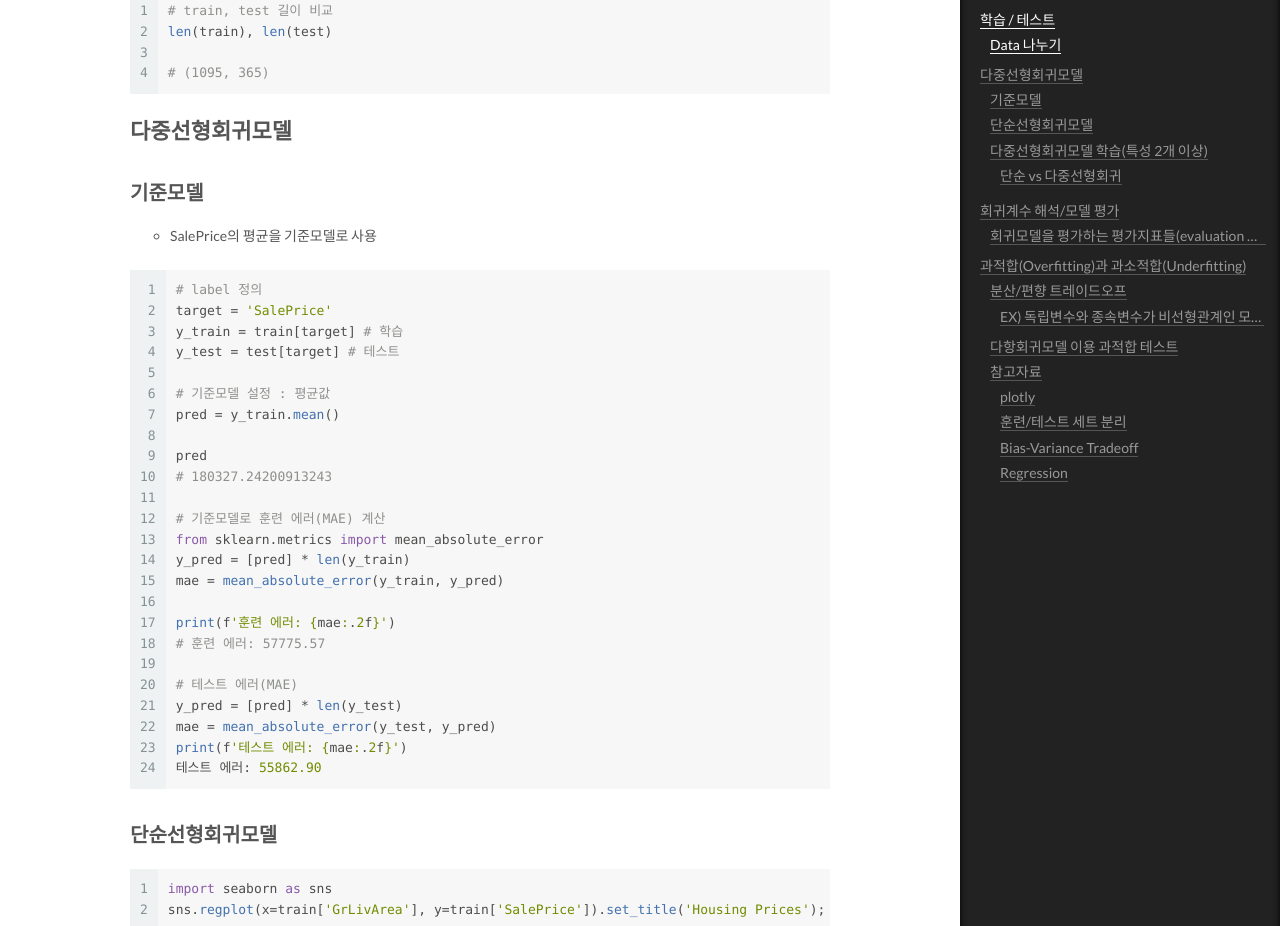
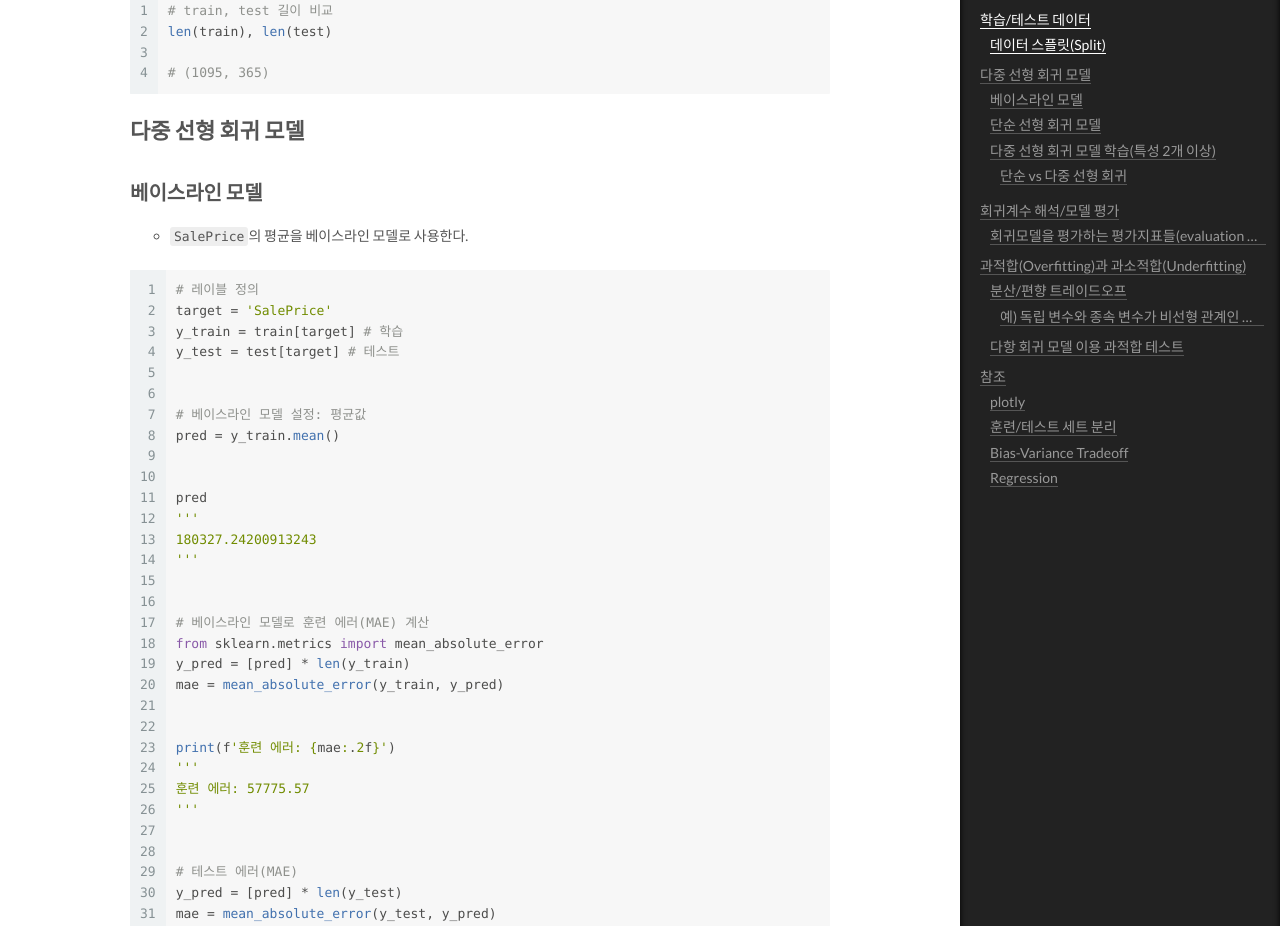
Before and after one commit to 6mini/6mini.github.io, a Jekyll site: the page built from _posts/2021-08-10-lm2.md, in a window 1280 px wide and 1400 px high, scrolled down 2313 px. Shown: the part 143-1069 px from the top of the window. Built offline with Jekyll 4.4.1, drawn with Linux system fonts in a browser that asks for light colours; formulas are drawn with MathJax 3; some of the changed text lies outside the part shown.

Commit message:
다중 선형 회귀 복습 및 포스팅 보완

````diff
--- a/_posts/2021-08-10-lm2.md
+++ b/_posts/2021-08-10-lm2.md
@@ -1,22 +1,22 @@
 ---
-title: '[Linear Models] 다중선형회귀(Multiple Linear Regression)'
-description: 머신러닝모델을 만들 때 학습과 테스트 데이터를 분리 해야 하는 이유와 다중 선형회귀에 대한 이해, 과적합/과소적합과 편향/분산의 트레이드 오프 개념에 대한 이해
+title: '[머신러닝] 다중 선형 회귀(Multiple Linear Regression)란?'
+description: 머신러닝 모델링 시 학습과 테스트 데이터를 분리 해야 하는 이유. 다중 선형 회귀에 대한 이해. 과적합/과소적합과 편향/분산의 트레이드 오프 개념에 대한 이해
 categories:
  - Machine Learning
-tags: [Machine Learning, Linear Models, Supervised Learning, Multiple Linear Regression, 선형회귀모델, 회귀분석, 다중선형회귀모델, 회귀계수, 회귀평가지표, 과적합/과소적합, 분산/편향, 다항회귀모델]
+tags: [머신러닝, 선형 회귀, 평가 지표, 과적합]
 mathjax: enable
-# 0️⃣1️⃣2️⃣3️⃣4️⃣5️⃣6️⃣7️⃣8️⃣9️⃣🔟
 ---
 
 # 복습
-## 회귀모델을 만들 때 기준모델을 어떻게 정의할까? 이 과정이 왜 중요할까?
-  - 적절한 배치 크기 탐색은 모델 훈련에서 매우 중요한 과업 중 하나
-  - 기준이 되는 최소화 기능의 값을 탐색
 
-## 회귀분석이란?
-  - 일반화를 통해 미래 예측을 추정하고자하는 것
+## 회귀 모델에서 베이스라인 모델의 정의와 이 과정이 중요한 이유
+- 적절한 배치 크기 탐색은 모델 훈련에서 매우 중요한 과업 중 하나이다.
+- 기준이 되는 최소화 기능의 값을 탐색한다.
 
-# 학습 / 테스트
+## 회귀 분석
+- 일반화를 통해 미래 예측을 추정하고자하는 것이다.
+
+# 학습/테스트 데이터
 
 ```py
 import pandas as pd
@@ -46,18 +46,19 @@ Index(['Id', 'MSSubClass', 'MSZoning', 'LotFrontage', 'LotArea', 'Street',
 '''
 ```
 
-- 모델의 성능을 평가하기 위해 훈련/테스트 데이터로 나눈다.
-- 관심있는것은 모델 학습에 사용한 **훈련(train) 데이터를 잘 맞추는 모델이 아니라, 학습에 사용하지 않은 테스트(test) 데이터를 얼마나 잘 맞추는지**이다.
+- 모델의 성능을 평가하기 위해 훈련/테스트 데이터로 나눌 것이다.
+- 모델 학습에 사용한 **훈련(train) 데이터를 잘 맞추는 모델이 아니라, 학습에 사용하지 않은 테스트(test) 데이터를 얼마나 잘 맞추는지**가 중요하다.
 - 데이터를 훈련/테스트 데이터로 나누어야 우리가 만든 모델의 예측 성능을 제대로 평가할 수 있다.
-- **학습에 사용하는 데이터와 모델을 평가하는데 사용하는 데이터가 달라야 한다**
-- 데이터를 무작위로 선택해 나누는 방법이 일반적이지만, 시계열 데이터를 가지고 과거에서 미래를 예측하려고 하는 경우 무작위로 데이터를 섞으면 안된다.<br>
-이때는 훈련 데이터 보다 테스트 데이터가 미래의 것이어야 한다.
+- **학습에 사용하는 데이터와 모델을 평가하는데 사용하는 데이터가 달라야 한다.**
+- 데이터를 무작위로 선택해 나누는 방법이 일반적이지만, 시계열 데이터를 가지고 과거에서 미래를 예측하려고 하는 경우 무작위로 데이터를 섞으면 안된다.
+  - 이때는 훈련 데이터 보다 테스트 데이터가 미래의 것이어야 한다.
 
-## Data 나누기
-- DF에 시간/날짜에 관한 정보를 포함한 특성들이 있다. 하지만 시간변화에 상관없는 집값 예측이 목표이기 때문에 무작위로 훈련/테스트 데이터셋으로 나눈다.
+## 데이터 스플릿(Split)
+- 데이터프레임의 시간/날짜에 관한 정보를 포함한 특성들이 있다.
+- 하지만 시간 변화에 상관없는 집 값 예측이 목표이기 때문에 무작위로 훈련/테스트 데이터셋으로 나눈다.
 
 ```py
-# train/test 데이터를 sample 메소드를 사용해 나눈다.
+# train/test 데이터를 sample 메소드를 사용해 스플릿
 train = df.sample(frac=0.75,random_state=1) # 75%
 test = df.drop(train.index)
 
@@ -73,30 +74,39 @@ len(train), len(test)
 # (1095, 365)
 ```
 
-# 다중선형회귀모델
+# 다중 선형 회귀 모델
 
-## 기준모델
-- SalePrice의 평균을 기준모델로 사용
+## 베이스라인 모델
+- `SalePrice`의 평균을 베이스라인 모델로 사용한다.
 
 ```py
-# label 정의
+# 레이블 정의
 target = 'SalePrice'
 y_train = train[target] # 학습
 y_test = test[target] # 테스트
 
-# 기준모델 설정 : 평균값
+
+# 베이스라인 모델 설정: 평균값
 pred = y_train.mean()
 
+
 pred
-# 180327.24200913243
+'''
+180327.24200913243
+'''
 
-# 기준모델로 훈련 에러(MAE) 계산
+
+# 베이스라인 모델로 훈련 에러(MAE) 계산
 from sklearn.metrics import mean_absolute_error
 y_pred = [pred] * len(y_train)
 mae = mean_absolute_error(y_train, y_pred)
 
+
 print(f'훈련 에러: {mae:.2f}')
-# 훈련 에러: 57775.57
+'''
+훈련 에러: 57775.57
+'''
+
 
 # 테스트 에러(MAE)
 y_pred = [pred] * len(y_test)
@@ -105,7 +115,7 @@ print(f'테스트 에러: {mae:.2f}')
 테스트 에러: 55862.90
 ```
 
-## 단순선형회귀모델
+## 단순 선형 회귀 모델
 
 ```py
 import seaborn as sns
@@ -119,29 +129,34 @@ from sklearn.linear_model import LinearRegression
 
 model = LinearRegression()
 
+
 features = ['GrLivArea']
 X_train = train[features]
 X_test = test[features]
+
 
 # 모델 fit
 model.fit(X_train, y_train)
 y_pred = model.predict(X_train)
 mae = mean_absolute_error(y_train, y_pred)
 print(f'훈련 에러: {mae:.2f}')
+'''
+훈련 에러: 38327.78
+'''
 
-# 훈련 에러: 38327.78
 
 # 테스트 데이터에 적용
 y_pred = model.predict(X_test)
 mae = mean_absolute_error(y_test, y_pred)
 print(f'테스트 에러: {mae:.2f}')
-
-# 테스트 에러: 35476.63
+'''
+테스트 에러: 35476.63
+'''
 ```
 
-- 기준모델과 비교해 보면 에러가 줄어든 것을 확인할 수 있다.
+- 베이스라인 모델과 비교해 보면 에러가 줄어든 것을 확인할 수 있다.
 
-## 다중선형회귀모델 학습(특성 2개 이상)
+## 다중 선형 회귀 모델 학습(특성 2개 이상)
 
 ```py
 import numpy as np
@@ -195,36 +214,41 @@ import itertools
 
 def surface_3d(df, f1, f2, target, length=20, **kwargs):
     """
-    2특성 1타겟 선형모델평면을 시각화 합니다.
+    2특성 1타겟 선형 모델 평면 시각화
 
-    df : 데이터프레임
-    f1 : 특성 1 열 이름
-    f2 : 특성 2 열 이름
-    target : 타겟 열 이름
-    length : 각 특성의 관측치 갯수
+    df: 데이터프레임
+    f1: 특성 1 열 이름
+    f2: 특성 2 열 이름
+    target: 타겟 열 이름
+    length: 각 특성의 관측치 갯수
 
     """
 
     # scatter plot(https://plotly.com/python-api-reference/generated/plotly.express.scatter_3d)
     plot = px.scatter_3d(df, x=f1, y=f2, z=target, opacity=0.5, **kwargs)
 
-    # 다중선형회귀방정식 학습
+
+    # 다중 선형 회귀방정식 학습
     model = LinearRegression()
     model.fit(df[[f1, f2]], df[target])
+
 
     # 좌표축 설정
     x_axis = np.linspace(df[f1].min(), df[f1].max(), length)
     y_axis = np.linspace(df[f2].min(), df[f2].max(), length)
     coords = list(itertools.product(x_axis, y_axis))
 
+
     # 예측
     pred = model.predict(coords)
     z_axis = pred.reshape(length, length).T
+
 
     # plot 예측평면
     plot.add_trace(go.Surface(x=x_axis, y=y_axis, z=z_axis, colorscale='Viridis'))
 
     return plot
+
 
 surface_3d(
     train,
@@ -238,41 +262,51 @@ surface_3d(
 ![스크린샷 2021-08-10 21 20 00](https://user-images.githubusercontent.com/79494088/128865647-437d55df-0b9c-4c0d-a789-5627518eaead.png)
 
 # 회귀계수 해석/모델 평가
-- 단순선형회귀식 : $y = \beta_0 + \beta_1 x $
-- 2특성의 다중선형회귀 식 $y = \beta_0 + \beta_1x_1 + \beta_2x_2$
-- 계수들(coefficients or parameters) $\beta_0$~$\beta_2$ 는 어떻게 구할까?
+- 단순 선형 회귀식: $y = \beta_0 + \beta_1 x $
+- 2특성의 다중 선형 회귀식 $y = \beta_0 + \beta_1x_1 + \beta_2x_2$
+- 계수들(coefficients or parameters) $\beta_0$~$\beta_2$를 구하는 방법은 아래와 같다.
 
 ```py
 # 절편(intercept)과 계수들(coefficients)
 model.intercept_, model.coef_
+'''
+(-102743.02342270731, array([   54.40145532, 33059.44199506]))
+'''
 
-# (-102743.02342270731, array([   54.40145532, 33059.44199506]))
 
-# 회귀식을 만들어 봅시다.
+# 회귀식
 b0 = model.intercept_
 b1, b2 = model.coef_
 
 print(f'y = {b0:.0f} + {b1:.0f}x\u2081 + {b2:.0f}x\u2082')
-
-# y = -102743 + 54x₁ + 33059x₂
+'''
+y = -102743 + 54x₁ + 33059x₂
+'''
 ```
 
-- $\beta_1$과 $\beta_2$ 모두 양수이다. 이것은 $x_1$, $x_2$이 증가할 때마다 $y$ 도 증가한다는 뜻이다.
+- $\beta_1$과 $\beta_2$ 모두 양수이다.
+  - 이것은 $x_1$, $x_2$이 증가할 때마다 $y$ 도 증가한다는 뜻이다.
 - 만약 음수인 경우에는 $y$ 가 감소한다는 뜻이다.
-- 가상의 관측 데이터를 넣어 모델이 어떻게 예측하는지 관찰
+- 가상의 관측 데이터를 넣어 모델이 어떻게 예측하는지 관찰한다.
 
 ```py
 model.predict([[2000, 10]])
+'''
+array([336654.30716253])
+'''
 
-# array([336654.30716253])
 
 model.predict([[2000, 3]])
-
-# array([105238.21319714])
+'''
+array([105238.21319714])
+'''
 ```
 
-- 선형회귀는 다른 ML 모델에 비해 상대적으로 학습이 빠르고 설명력이 강하다.
+- 선형회귀는 다른 머신러닝 모델에 비해 상대적으로 학습이 빠르고 설명력이 강하다.
 - 하지만 선형 모델이므로 과소적합(underfitting)이 잘 일어난다는 단점이 있다.
+
+{% include ad.html %}
+
 {% raw %}
 ## 회귀모델을 평가하는 평가지표들(evaluation metrics)
 - MSE (Mean Squared Error) =
@@ -296,7 +330,8 @@ hMAE = mean_absolute_error(y_train, y_pred)
 hMSE = mean_squared_error(y_train, y_pred)
 hRMSE = np.sqrt(hMSE)
 hR2 = r2_score(y_train, y_pred)
-print(f'훈련 MAE : {hMAE}\n훈련 MSE : {hMSE}\n훈련 RMSE : {hRMSE}\n훈련 R2 : {hR2}')
+print(f'훈련 MAE: {hMAE}\n훈련 MSE: {hMSE}\n훈련 RMSE: {hRMSE}\n훈련 R2: {hR2}')
+
 
 # 테스트
 y_pred = model.predict(X_test)
@@ -305,37 +340,35 @@ tMAE =  mean_absolute_error(y_test, y_pred)
 tMSE = mean_squared_error(y_test, y_pred)
 tRMSE = np.sqrt(tMSE)
 tR2 = r2_score(y_test, y_pred)
-print(f'테스트 MAE : {tMAE}\n테스트 MSE : {tMSE}\n테스트 RMSE : {tRMSE}\n테스트 R2 : {tR2}')
+print(f'테스트 MAE: {tMAE}\n테스트 MSE: {tMSE}\n테스트 RMSE: {tRMSE}\n테스트 R2: {tR2}')
+'''
+훈련 MAE: 170777.34212565765
+훈련 MSE: 67099053309.953606
+훈련 RMSE: 259034.84960513248
+훈련 R2: 0.5076085988757708
 
-'''
-훈련 MAE : 170777.34212565765
-훈련 MSE : 67099053309.953606
-훈련 RMSE : 259034.84960513248
-훈련 R2 : 0.5076085988757708
-테스트 MAE : 179252.52593261775
-테스트 MSE : 71083994178.75656
-테스트 RMSE : 266615.81757044455
-테스트 R2 : 0.45999300199894533
+테스트 MAE: 179252.52593261775
+테스트 MSE: 71083994178.75656
+테스트 RMSE: 266615.81757044455
+테스트 R2: 0.45999300199894533
 '''
 ```
 
 # 과적합(Overfitting)과 과소적합(Underfitting)
-
-- 일반화
-  - 테스트 데이터에서 만들어내는 오차를 일반화 오차라고 부른다.
-  - 훈련 데이터에서와 같이 테스트 데이터에서도 좋은 성능을 내는 모델은 일반화가 잘 된 모델이라고 부른다.
-  - 모델이 너무 훈련데이터에 과하게 학습(과적합)을 하지 않도록 하는 많은 일반화 방법들이 있다.
-- 당연히 예측모델이 훈련데이터에서보다 테스트데이터에서 오차가 적게 나오기를 기대하지만 현실적으로 모든 데이터를 얻을 수 없기 때문에 훈련데이터로부터 일반화가 잘 되는 모델을 학습시켜야 한다.
-  - 과적합 : 훈련데이터에만 특수한 성질을 과하게 학습해 일반화를 못해 결국 테스트데이터에서 오차가 커지는 현상
-  - 과소적합 : 훈련데이터에 과적합도 못하고 일반화 성질도 학습하지 못해, 훈련/테스트 데이터 모두에서 오차가 크게 나오는 경우
-- 머신러닝과정 중에서 과적합은 피할 수 없는 문제이고 완전히 극복할 수도 없다. 그래서 대부분 학습 알고리즘은 이런 과적합을 완화시킬 수 있는 방법을 제공한다.
+- 테스트 데이터에서 만들어내는 오차를 일반화 오차라고 부른다.
+- 훈련 데이터에서와 같이 테스트 데이터에서도 좋은 성능을 내는 모델은 일반화가 잘 된 모델이라고 부른다.
+- 모델이 너무 훈련 데이터에 과하게 학습(과적합)을 하지 않도록 하는 많은 일반화 방법들이 있다.
+- 당연히 예측 모델이 훈련 데이터에서보다 테스트 데이터에서 오차가 적게 나오기를 기대하지만 현실적으로 모든 데이터를 얻을 수 없기 때문에 훈련 데이터로부터 일반화가 잘 되는 모델을 학습시켜야 한다.
+  - 과적합: 훈련 데이터에만 특수한 성질을 과하게 학습해 일반화를 못해 결국 테스트 데이터에서 오차가 커지는 현상이다.
+  - 과소적합: 훈련 데이터에 과적합도 못하고 일반화 성질도 학습하지 못해, 훈련/테스트 데이터 모두에서 오차가 크게 나오는 경우이다.
+- 머신러닝 과정 중에서 과적합은 피할 수 없는 문제이고 완전히 극복할 수도 없다.
+- 그래서 대부분 학습 알고리즘은 이런 과적합을 완화시킬 수 있는 방법을 제공한다.
 - 다중 선형 회귀에서는 $R^2$값으로 과적합 여부를 판단할 수 있다.
 
 ## 분산/편향 트레이드오프
 - 과/소적합은 오차의 편향(Bias)과 분산(Variance)개념과 관계가 있다.
-- 결론
-  - 분산이 높은경우는, 모델이 학습 데이터의 노이즈에 민감하게 적합하여 테스트데이터에서 일반화를 잘 못하는 경우 즉 과적합 상태
-  - 편향이 높은경우는, 모델이 학습 데이터에서, 특성과 타겟 변수의 관계를 잘 파악하지 못해 과소적합 상태
+  - 분산이 높은경우는, 모델이 학습 데이터의 노이즈에 민감하게 적합하여 테스트 데이터에서 일반화를 잘 못하는 경우 즉 과적합 상태이다.
+  - 편향이 높은경우는, 모델이 학습 데이터에서, 특성과 타겟 변수의 관계를 잘 파악하지 못해 과소적합 상태이다.
 
 {% raw %} $${\displaystyle \operatorname {E} _{D}{\Big [}{\big (}y-{\hat {f}}(x;D){\big )}^{2}{\Big ]}={\Big (}\operatorname {Bias} _{D}{\big [}{\hat {f}}(x;D){\big ]}{\Big )}^{2}+\operatorname {Var} _{D}{\big [}{\hat {f}}(x;D){\big ]}+\sigma ^{2}}$$
 
@@ -343,16 +376,15 @@ $${\displaystyle \operatorname {Bias} _{D}{\big [}{\hat {f}}(x;D){\big ]}=\opera
 
 $${\displaystyle \operatorname {Var} _{D}{\big [}{\hat {f}}(x;D){\big ]}=\operatorname {E} _{D}[{\big (}\operatorname {E} _{D}[{\hat {f}}(x;D)]-{\hat {f}}(x;D){\big )}^{2}]}$$ {% endraw %}
 
-### EX) 독립변수와 종속변수가 비선형관계인 모델로 학습을 해야하는 데이터에서,
-- 단순선형모델로 학습하는 경우
-- 데이터 포인터를 모두 지나가도록 곡선 피팅이 가능한 다항모델로 학습을 진행한다고 가정
-  - 선형모델 예측은 학습데이터에서 타겟값과 오차가 크다. 이를 "편향이 높다"고 한다.(과소적합)
-  - 하지만 훈련/테스트 두 데이터에서 그 오차가 비슷하다. 이를 "분산이 낮다"고 합니다. (오차는 여전히 많지만)
+### 예) 독립 변수와 종속 변수가 비선형 관계인 모델로 학습을 해야하는 데이터
+- 단순 선형 모델로 학습하는 경우와 데이터 포인터를 모두 지나가도록 곡선 피팅이 가능한 다항모델로 학습을 진행한다고 가정한다.
+  - 선형 모델 예측은 학습 데이터에서 타겟값과 오차가 크다. 이를 "편향이 높다"고 한다.(과소적합)
+  - 하지만 훈련/테스트 두 데이터에서 그 오차가 비슷하다. 이를 "분산이 낮다"고 한다.(오차는 여전히 많지만)
 
 ![스크린샷 2021-08-10 14 03 25](https://user-images.githubusercontent.com/79494088/128810921-3d37189c-7f41-44af-b0f3-8eb4322ea426.png)
 
-- 곡선을 피팅한 모델에서는, 학습데이터에서 오차가 0에 가까우나("낮은 편향"), 테스트 데이터에서 오차가 많아진다.
-- 이렇게 한 데이터세트에서는 오차가 적은데 다른 데이터 세트에서는 오차가 많이 늘어나는 현상(데이터 세트의 종류에 따라 예측값 분산이 높을 때)을 과적합이라고 하며 "분산이 높다"라고 한다.
+- 곡선을 피팅한 모델에서는, 학습 데이터에서 오차가 0에 가까우나("낮은 편향"), 테스트 데이터에서 오차가 많아진다.
+- 이렇게 한 데이터 세트에서는 오차가 적은데 다른 데이터 세트에서는 오차가 많이 늘어나는 현상(데이터 세트의 종류에 따라 예측값 분산이 높을 때)을 과적합이라고 하며 "분산이 높다"라고 한다.
 
 ![스크린샷 2021-08-10 14 15 55](https://user-images.githubusercontent.com/79494088/128811913-652907d6-2859-4a29-a355-7449376f25f9.png)
 
@@ -365,35 +397,36 @@ $${\displaystyle \operatorname {Var} _{D}{\big [}{\hat {f}}(x;D){\big ]}=\operat
 
 ![스크린샷 2021-08-10 14 17 23](https://user-images.githubusercontent.com/79494088/128812056-431edb11-54f8-4ea7-b921-46e7a7f6d152.png)
 
-- 모델의 복잡성에 따라 성능 그래프를 그려보면, 모델이 복잡해질수록 훈련데이터 성능은 계속 증가하는데 검증데이터 성능은 어느정도 증가하다가 증가세가 멈추고 오히려 낮아지는 지점을 찾을 수 있다.
+- 모델의 복잡성에 따라 성능 그래프를 그려보면, 모델이 복잡해질수록 훈련 데이터 성능은 계속 증가하는데 검증 데이터 성능은 어느정도 증가하다가 증가세가 멈추고 오히려 낮아지는 지점을 찾을 수 있다.
 - 우리는 보통 이 시점을 과적합이 일어나는 시점으로 파악하고 더 복잡한 모델은 불필요함을 알게 된다.
-- 앞으로 더 많은 features를 사용하고 여러 모델들을 배우고 사용하게 될 텐데 과적합/과소적합에 대한 내용은 계속 숙지해야한다.
+- 앞으로 더 많은 피쳐를 사용하고 여러 모델들을 배우고 사용하게 될 텐데 과적합/과소적합에 대한 내용은 계속 숙지해야한다.
 
-## 다항회귀모델 이용 과적합 테스트
-- 독립변수와 타겟변수 사이에 비선형 관계를 학습할 수 있는 다항회귀모델(polynomial regression)의 차수(degrees)를 조정해 회귀곡선을 만들어보는 테스트
+## 다항 회귀 모델 이용 과적합 테스트
+- 독립 변수와 타겟 변수 사이에 비선형 관계를 학습할 수 있는 다항 회귀 모델(polynomial regression)의 차수(degrees)를 조정해 회귀곡선을 만들어보는 테스트를 진행한다.
 
 ```py
-# 실험에 사용할 랜덤 데이터를 만듭니다 (30, 2)
+# 실험에 사용할 랜덤 데이터를 생성(30, 2)
 rng = np.random.RandomState(1)
 data = np.dot(rng.rand(2, 2), rng.randn(2, 30)).T
 X = pd.DataFrame([i[0] for i in data])
 y = pd.DataFrame([i[1] for i in data])
+
 
 from sklearn.model_selection import train_test_split
 
 ## X_train, X_test, y_train, y_test
 X_train, X_test, y_train, y_test = train_test_split(X, y, random_state=1)
 
+
 from sklearn.preprocessing import PolynomialFeatures
 X1 = np.arange(6).reshape(3, 2)
 print(X1)
 
+
 poly = PolynomialFeatures(2)
 X_poly = poly.fit_transform(X1)
-
 # poly = PolynomialFeatures(interaction_only=True)
 # poly.fit_transforim(X)
-
 '''
 [[0 1]
  [2 3]
@@ -401,9 +434,9 @@ X_poly = poly.fit_transform(X1)
 '''
 ```
 
-- Sklearn의 PolynomialFeatures는 다항회귀모델을 쉽게 구현하도록 도와준다.
-- 이름에서 알 수 있듯이 다항 특성(polynomial features)을 방정식에 추가하는 것
-- 다항 특성은 특성들의 상호작용을 보여줄 수 있기 때문에 상호작용특성(interaction features)라고도 부른다.
+- 사이킷런(Sklearn)의 `PolynomialFeatures`는 다항 회귀 모델을 쉽게 구현하도록 도와준다.
+- 이름에서 알 수 있듯이 다항 특성(polynomial features)을 방정식에 추가하는 것이다.
+- 다항 특성은 특성들의 상호 작용을 보여줄 수 있기 때문에 상호 작용 특성(interaction features)이라고도 부른다.
 
 ```py
 ## X_poly: [1, a, b, a^2, ab, b^2]
@@ -421,9 +454,11 @@ from sklearn.pipeline import make_pipeline
 from sklearn.preprocessing import PolynomialFeatures
 import matplotlib.pyplot as plt
 
+
 plt.rcParams["figure.figsize"] = (5,5)
 
-# 다항회귀모델도 결국 다중선형회귀모델로 변형하여 모델을 만들 수 있는 선형모델입니다.
+
+# 다항 회귀 모델도 결국 다중 선형 회귀 모델로 변형하여 모델을 만들 수 있는 선형모델이다.
 def PolynomialRegression(degree=2, **kwargs):
     return make_pipeline(PolynomialFeatures(degree),
                          LinearRegression(**kwargs))
@@ -432,6 +467,7 @@ def PolynomialRegression(degree=2, **kwargs):
 polynomial_degrees = [1, 3, 4, 6, 10, 20]
 train_r2s = []
 test_r2s = []
+
 
 for degree in polynomial_degrees:
     model = PolynomialRegression(degree)
@@ -466,22 +502,22 @@ for degree in polynomial_degrees:
 
 - 모델 복잡도가(차수) 올라갈 수록 과적합 되어 훈련 $R^2$ 값이 좋아지지만 테스트 $R^2$ 값은 줄어드는 것을 확인 할 수 있다.
 
-## 참고자료
+# 참조
 
-### plotly
+## plotly
 - [plotly API reference](https://plotly.github.io/plotly.py-docs/index.html)
 
-### 훈련/테스트 세트 분리
+## 훈련/테스트 세트 분리
 - [Forecasting,Chapter 3.4](https://otexts.com/fpp2/accuracy.html)
 - [How (and why) to create a good validation set](https://www.fast.ai/2017/11/13/validation-sets/)
 
-### Bias-Variance Tradeoff
+## Bias-Variance Tradeoff
 - [Bias/Variance](https://youtu.be/SjQyLhQIXSM)
 - [Machine Learning Fundamentals: Bias and Variance](https://youtu.be/EuBBz3bI-aA)
 - [The Bias-Variance Tradeoff](https://towardsdatascience.com/the-bias-variance-tradeoff-8818f41e39e9)
 - [Python Data Science Handbook,Chapter 5.3](https://jakevdp.github.io/PythonDataScienceHandbook/05.03-hyperparameters-and-model-validation.html#The-Bias-variance-trade-off)
 
-### Regression
+## Regression
 - [5 step process](https://jakevdp.github.io/PythonDataScienceHandbook/05.02-introducing-scikit-learn.html#Basics-of-the-API)
 - [Scikit-Learn LinearRegression documentation](https://scikit-learn.org/stable/modules/generated/sklearn.linear_model.LinearRegression.html)
 - [Sum of Squares](https://corporatefinanceinstitute.com/resources/knowledge/other/sum-of-squares/)
````
Also changed, not shown: other parts of _posts/2021-08-10-lm2.md (+9 -5 lines).
